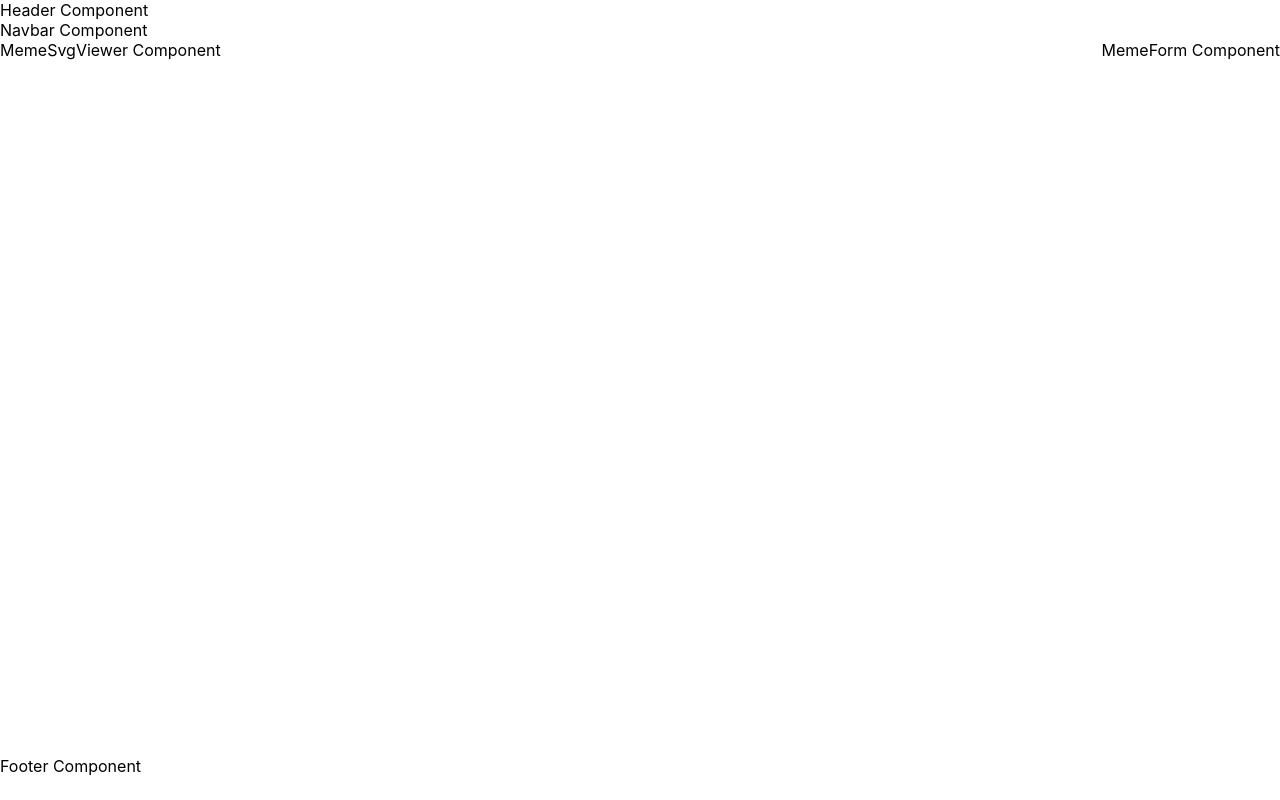
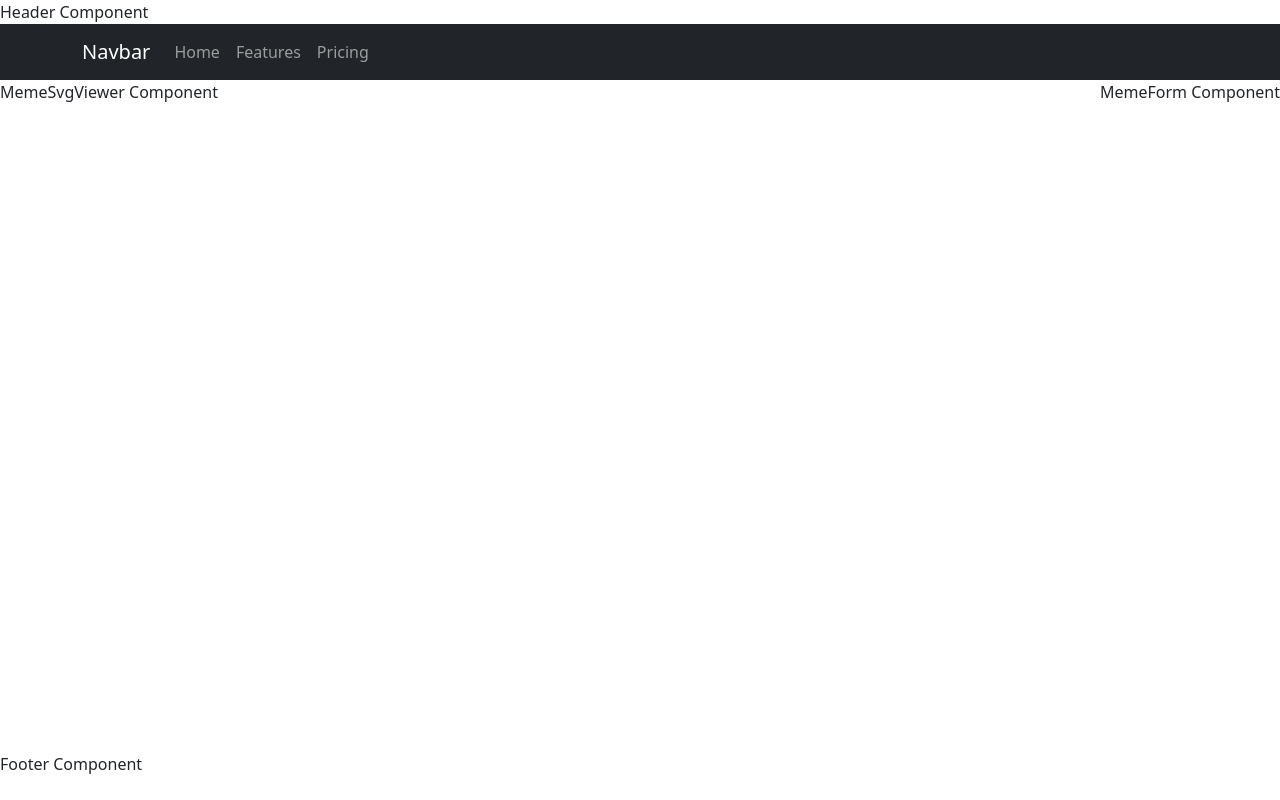
Before and after one commit to LouisBossart/exemple-react-formation, a React (Create React App) app: page / in a window 1280 px wide. Built offline with nearby package versions, Linux system fonts and the light colour scheme.

Commit message:
mise en oeuvre de navbar bs5 avec rename d'import

```diff
--- a/src/App/components/uis/Navbar/Navbar.jsx
+++ b/src/App/components/uis/Navbar/Navbar.jsx
@@ -1,22 +1,23 @@
-import React, { useEffect, useState } from "react";
+import React from "react";
 import PropTypes from "prop-types";
 import styles from "./Navbar.module.css";
-
+import {Nav, Container, Navbar as NavBar} from 'react-bootstrap'
+import '../../../../../node_modules/bootstrap/dist/css/bootstrap.css'
 const Navbar = (props) => {
-  const [state, setstate] = useState({});
-  useEffect(() => {
-    return () => {
-    };
-  }, [])
   return (
     <div className={styles.Navbar} data-testid="Navbar">
-      Navbar Component
+      <NavBar bg="dark" data-bs-theme="dark">
+        <Container>
+          <NavBar.Brand href="#home">Navbar</NavBar.Brand>
+          <Nav className="me-auto">
+            <Nav.Link href="#home">Home</Nav.Link>
+            <Nav.Link href="#features">Features</Nav.Link>
+            <Nav.Link href="#pricing">Pricing</Nav.Link>
+          </Nav>
+        </Container>
+      </NavBar>
     </div>
   );
 };
 
-Navbar.propTypes = {};
-
-Navbar.defaultProps = {};
-
 export default Navbar;
```
